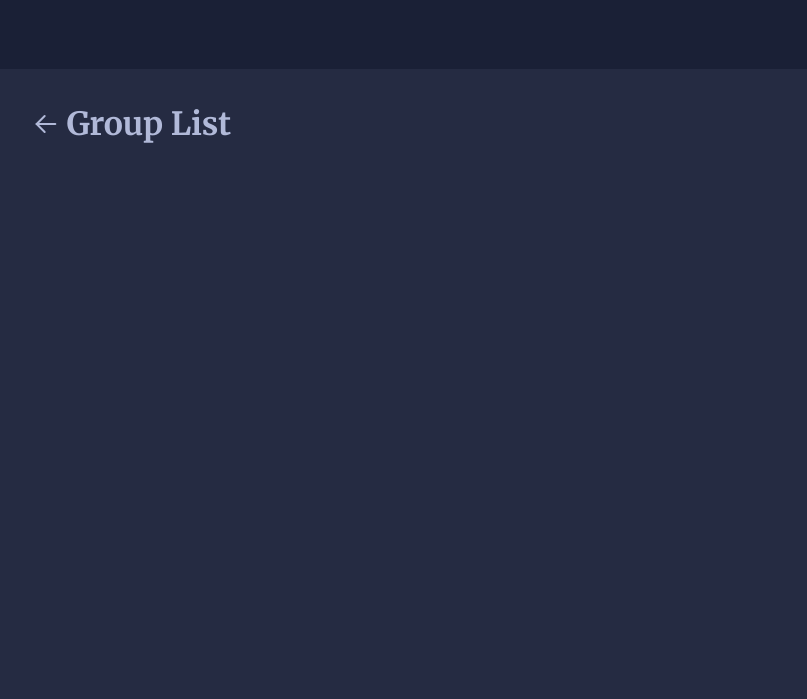
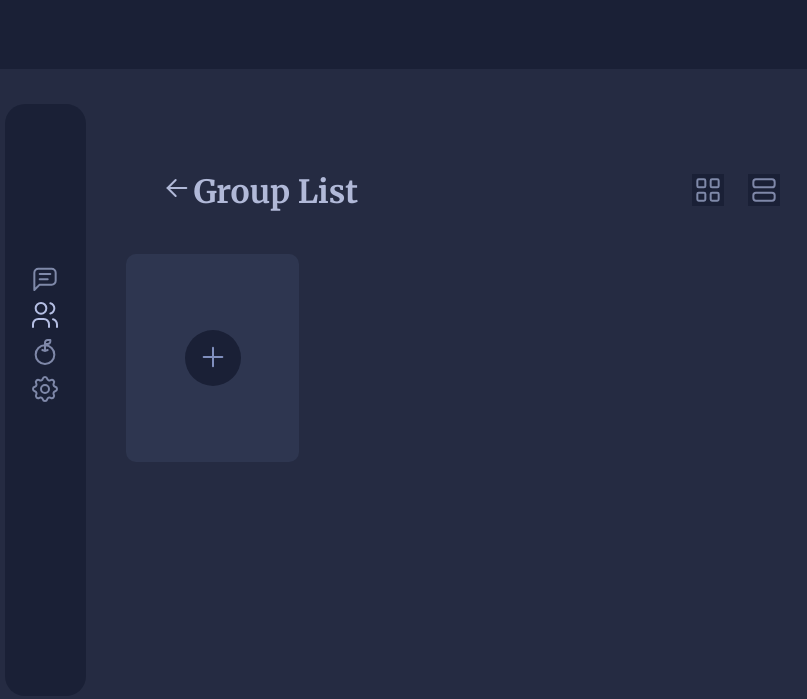
Before and after one commit to hellsu00/group-list, a plain HTML site: page index.html in a window 1280 px wide. Shown: the whole page, without its empty margins (183-990 px from the left). Drawn offline with Linux system fonts and the light colour scheme; files that its build step writes are made by us from their sources.

Commit message:
add card new

```diff
--- a/index.html
+++ b/index.html
@@ -7,7 +7,6 @@
         <meta name="viewport" content="width=device-width, initial-scale=1">
         <link href="css/style.css" rel="stylesheet">
         <title>Group List</title>
-
 
         <link rel="stylesheet" href="style.css">
 
@@ -23,14 +22,43 @@
         <div class="container">
             <div class="card-content">
                 <div class="card-container">
+
+                    <aside>
+                        <img src="assets/message.svg" alt="message">
+                        <img src="assets/people.svg" alt="people">
+                        <img src="assets/fruit.svg" alt="fruit">
+                        <img src="assets/settings.svg" alt="settings">
+                    </aside>
+
+                    <div class="wrapper">
                         <header>
                             <div class="title">
                                 <img src="assets/arrow.svg" alt="arrow">
 
                                 <h1>Group List</h1>
                             </div>
+
+                            <div class="switch">
+                                <button>
+                                    <img src="assets/grid.svg" alt="grid">
+                                </button>
+
+                                <button>
+                                    <img src="assets/column.svg" alt="column">
+                            </div>
                         </header>
 
+                        <main>
+                            <div class="group-list">
+                                <div class="create">
+                                    <button>
+                                        <img src="assets/plus.svg" alt="plus">
+                                    </button>
+
+                                </div>
+                            </div>
+                        </main>
+                    </div>
                 </div>
             </div>
         </div>
--- a/style.css
+++ b/style.css
@@ -5,17 +5,16 @@
 }
 
 :root {
-    --background: #1A2036;
-    --card: #252B42;
-    --title: #B1B9D8;
+  --background: #1a2036;
+  --card: #252b42;
+  --title: #b1b9d8;
+  --card-bg: #2E3650 ;
 }
 
 body {
   background-color: var(--background);
-    overflow: hidden;
-    font-family: 'IBM Plex Sans',sans-serif;
+  font-family: "IBM Plex Sans", sans-serif;
 }
-
 
 .container {
   width: 100vw;
@@ -35,10 +34,91 @@ body {
 }
 
 .card-container {
-    padding: 35px 60px;
+  display: flex;
+  padding: 35px 60px 35px 35px;
 }
 
 .title {
   display: flex;
+  align-items: center:
   gap: 5px;
 }
+
+.title img {
+    width: 32px;
+    height: 32px;
+}
+
+aside {
+  display: flex;
+  flex-direction: column;
+  align-items: center;
+  padding: 158px 15px;
+  background-color: var(--background);
+  gap: 5px;
+  width: 88px;
+  height: 592px;
+  border-radius: 20px;
+}
+
+aside img {
+width: 100%;
+height: auto;
+max-width: 32px;
+display: block;
+}
+
+aside img:hover {
+  background-color: var(--card);
+  border-radius: 10px;
+  cursor: pointer;
+}
+
+.wrapper {
+display: flex;
+flex-direction: column;
+width: 100%;
+padding: 25px 60px 0 40px;
+}
+
+header {
+    display: flex;
+    align-items: center;
+    justify-content: space-between;
+    padding: 35px;
+}
+
+
+.create {
+    background-color: var(--card-bg);
+    width: 173px;
+    height: 208px;
+    border-radius: 10px;
+    display: flex;
+    flex-direction: column;
+    align-items: center;
+    justify-content: center;
+}
+
+.create button {
+    border: none;
+    background-color: var(--background);
+    border-radius: 50%;
+    width: 56px;
+    height: 56px;
+}
+
+.switch button{
+    padding: 10px;
+    border-radius: 10px;
+    border: 2px solid var(--background);
+}
+
+.switch button img:first-child {
+    background-color: var(--background)
+}
+
+.switch button {
+    background-color: transparent;
+    border: none;
+}
```
Lines whose indentation alone changed are shown as unchanged.
